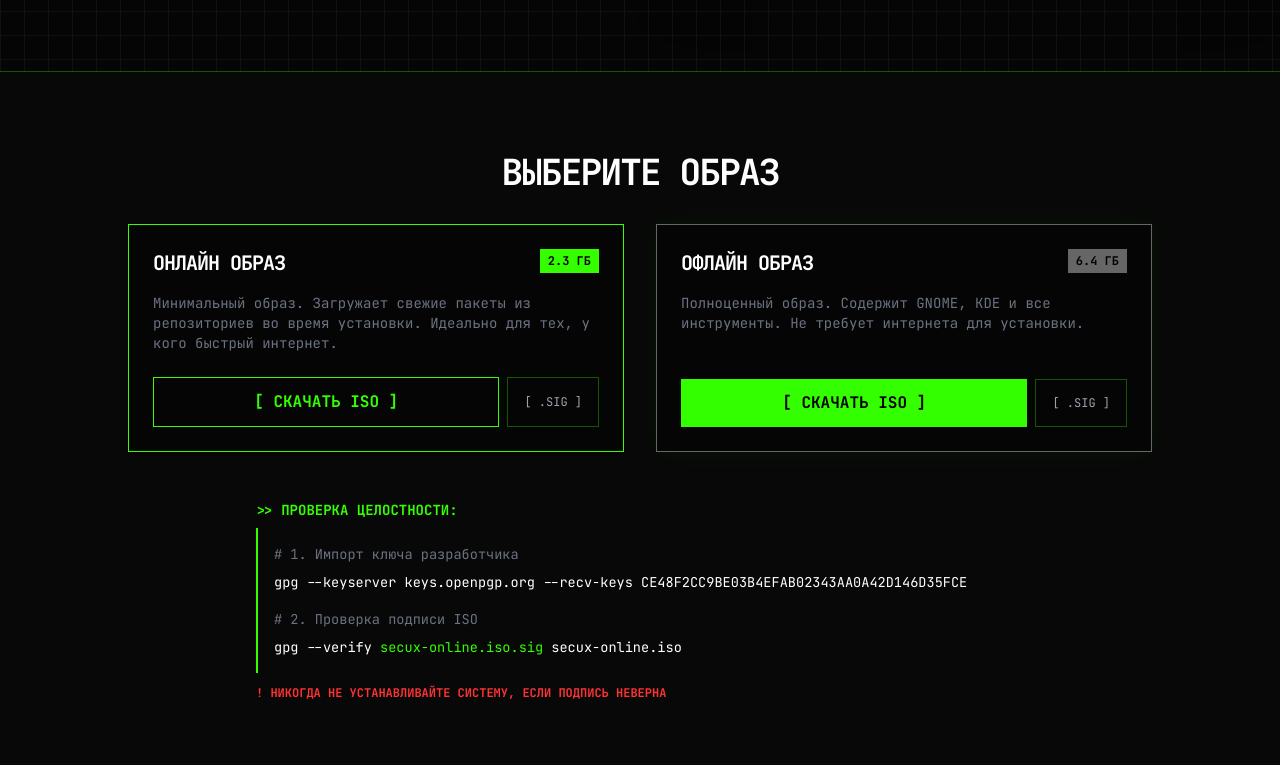
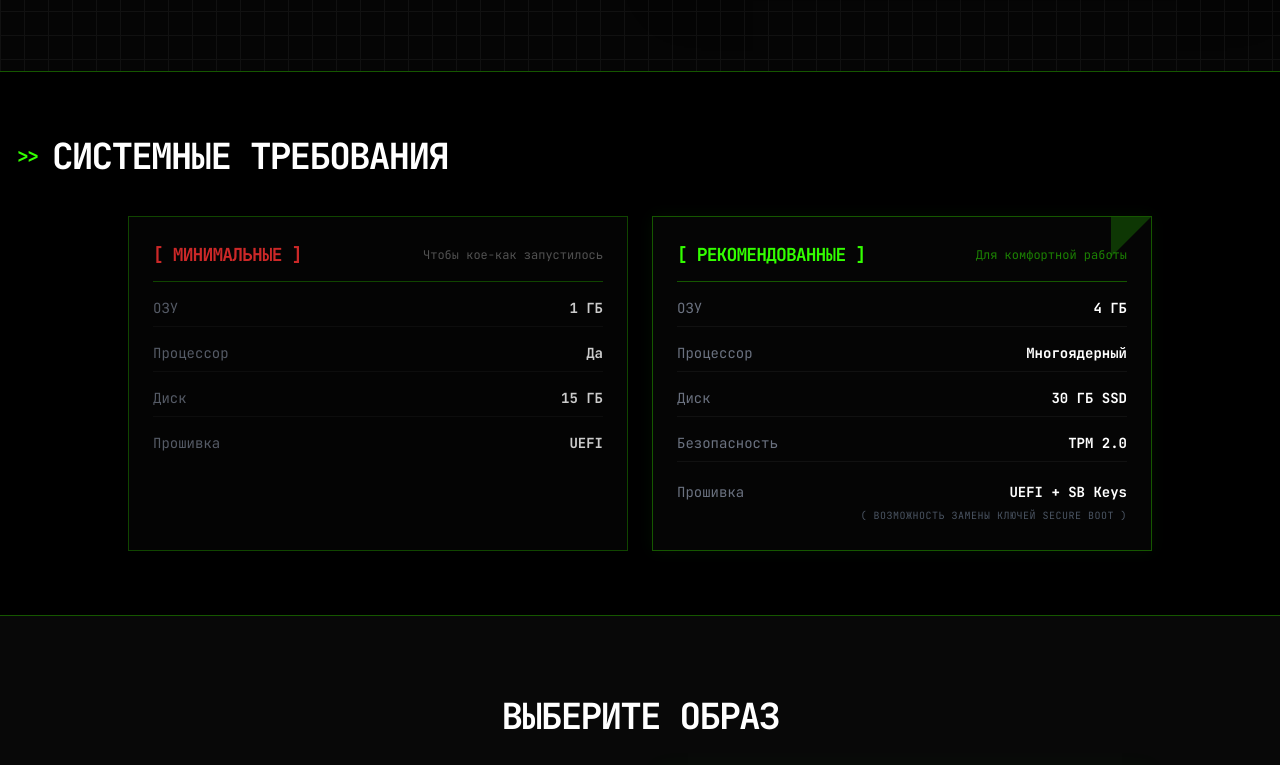
Before and after one commit to kolbanidze/kolbanidze.github.io, a plain HTML site: page index.html in a window 1280 px wide. Shown: the part 1813-2578 px from the top of the page. Drawn offline with nearby package versions, Linux system fonts and the light colour scheme.

Commit message:
added system specs

```diff
--- a/index.html
+++ b/index.html
@@ -147,7 +147,7 @@
                         <div class="text-term-green mb-4 text-sm font-bold">[ TRUSTED_BOOT ]</div>
                         <h3 class="text-lg font-bold text-white mb-3">ДОВЕРЕННАЯ ЗАГРУЗКА</h3>
                         <p class="text-sm text-gray-500 leading-relaxed">
-                            Единая цепочка доверия от UEFI до экрана входа. Гарантирует, что вредоносный код не был внедрен из UEFI в систему.
+                            Полностью проверяемая цепочка доверия от UEFI до экрана входа. Гарантирует, что вредоносный код не был внедрен и ваши данные в безопасности.
                         </p>
                     </div>
 
@@ -230,6 +230,85 @@
                         <p>INFO: Настройка собственного репозитория ПО...</p>
                         <p class="text-term-green animate-pulse">INFO: Настройка доверенной загрузки...</p>
                     </div>
+                </div>
+            </div>
+        </section>
+
+        <!-- System Requirements Section -->
+        <section class="border-t border-term-dim bg-black">
+            <div class="max-w-7xl mx-auto px-4 py-16">
+                <!-- Header -->
+                <div class="flex items-center gap-3 mb-10 justify-center md:justify-start">
+                    <span class="text-term-green font-bold text-xl">>></span>
+                    <h2 class="text-3xl md:text-4xl font-bold text-white uppercase tracking-tighter">Системные требования</h2>
+                </div>
+
+                <div class="grid md:grid-cols-2 gap-6 max-w-5xl mx-auto">
+
+                    <!-- Minimum Specs -->
+                    <div class="term-border p-6 bg-[#050505] opacity-80 hover:opacity-100 transition-opacity">
+                        <div class="flex justify-between items-center border-b border-term-dim pb-3 mb-4">
+                            <h3 class="text-alert-red font-bold text-lg">[ МИНИМАЛЬНЫЕ ]</h3>
+                            <span class="text-xs text-term-gray">Чтобы кое-как запустилось</span>
+                        </div>
+                        <ul class="space-y-4 text-sm font-mono">
+                            <li class="flex justify-between items-center border-b border-[#111] pb-2">
+                                <span class="text-gray-500">ОЗУ</span>
+                                <span class="text-white font-bold">1 ГБ</span>
+                            </li>
+                            <li class="flex justify-between items-center border-b border-[#111] pb-2">
+                                <span class="text-gray-500">Процессор</span>
+                                <span class="text-white font-bold">Да</span>
+                            </li>
+                            <li class="flex justify-between items-center border-b border-[#111] pb-2">
+                                <span class="text-gray-500">Диск</span>
+                                <span class="text-white font-bold">15 ГБ</span>
+                            </li>
+                            <li class="flex justify-between items-center">
+                                <span class="text-gray-500">Прошивка</span>
+                                <span class="text-white font-bold">UEFI</span>
+                            </li>
+                        </ul>
+                    </div>
+
+                    <!-- Recommended Specs -->
+                    <div class="term-border p-6 bg-[#050505] relative shadow-[0_0_15px_rgba(51,255,0,0.05)]">
+                        <!-- Decorative corner -->
+                        <div class="absolute top-0 right-0 w-0 h-0 border-t-[40px] border-r-[40px] border-t-term-green/20 border-r-transparent"></div>
+
+                        <div class="flex justify-between items-center border-b border-term-dim pb-3 mb-4">
+                            <h3 class="text-term-green font-bold text-lg">[ РЕКОМЕНДОВАННЫЕ ]</h3>
+                            <span class="text-xs text-term-green animate-pulse">Для комфортной работы</span>
+                        </div>
+                        <ul class="space-y-4 text-sm font-mono">
+                            <li class="flex justify-between items-center border-b border-[#111] pb-2">
+                                <span class="text-gray-500">ОЗУ</span>
+                                <span class="text-white font-bold">4 ГБ</span>
+                            </li>
+                            <li class="flex justify-between items-center border-b border-[#111] pb-2">
+                                <span class="text-gray-500">Процессор</span>
+                                <span class="text-white font-bold">Многоядерный</span>
+                            </li>
+                            <li class="flex justify-between items-center border-b border-[#111] pb-2">
+                                <span class="text-gray-500">Диск</span>
+                                <span class="text-white font-bold">30 ГБ SSD</span>
+                            </li>
+                             <li class="flex justify-between items-center border-b border-[#111] pb-2">
+                                <span class="text-gray-500">Безопасность</span>
+                                <span class="text-white font-bold">TPM 2.0</span>
+                            </li>
+                            <li class="flex flex-col gap-1 pt-1">
+                                <div class="flex justify-between items-center">
+                                    <span class="text-gray-500">Прошивка</span>
+                                    <span class="text-white font-bold">UEFI + SB Keys</span>
+                                </div>
+                                <span class="text-[10px] text-gray-600 text-right uppercase tracking-wider">
+                                    ( Возможность замены ключей Secure Boot )
+                                </span>
+                            </li>
+                        </ul>
+                    </div>
+
                 </div>
             </div>
         </section>
```
